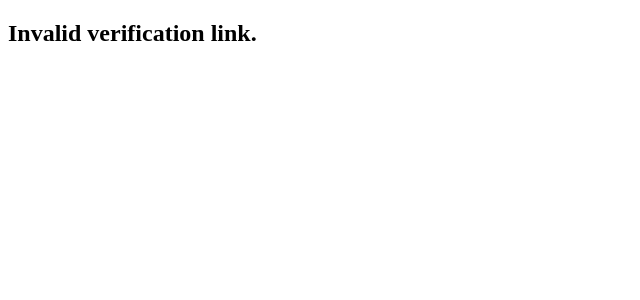
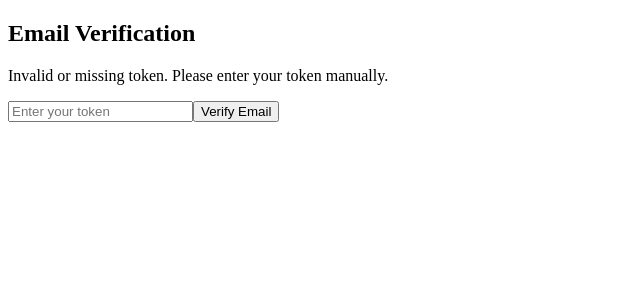
Before and after one commit to TheEnam/ATP-Frontend, a React (Create React App) app: page /email/verify in a window 1280 px wide. Shown: the top 300 px of the page, without its empty margins (0-640 px from the left). Built offline with nearby package versions, Linux system fonts and the light colour scheme; the HTML template or start-up script is replaced by a standard one.

Commit message:
verifyEmail

```diff
--- a/src/App.js
+++ b/src/App.js
@@ -11,6 +11,7 @@ import Login from "./Authentication/Login";
 import SignUp from "./Authentication/SignUp";
 import VerifyEmail from "./Authentication/VerifyEmail";
 import EmailVerify from "./Authentication/EmailVerify";
+import ForgotPassword from "./Authentication/ForgotPassword";
 
 function AppLayout({ children }) {
   return (
@@ -32,6 +33,8 @@ function App() {
         <Route path="/verify-email" element={<VerifyEmail email=" " />} />
         <Route path="/verify-email/:email" element={<VerifyEmail />} />
         <Route path="/email/verify" element={<EmailVerify />} />
+        <Route path="/forgot-password" element={<ForgotPassword />} />
+        <Route path="/reset-password/:token" element={<ForgotPassword />} />
 
 
         {/* Routes WITH sidebar */}
--- a/src/Authentication/EmailVerify.js
+++ b/src/Authentication/EmailVerify.js
@@ -3,41 +3,69 @@ import { useLocation, useNavigate } from "react-router-dom";
 import { verifyEmail } from "../api/auth/verifyEmail";
 
 const EmailVerify = () => {
+  const [token, setToken] = useState("");
   const [message, setMessage] = useState("Verifying...");
+  const [manualEntry, setManualEntry] = useState(false);
+  const navigate = useNavigate();
   const location = useLocation();
-  const navigate = useNavigate();
 
   useEffect(() => {
     const queryParams = new URLSearchParams(location.search);
-    const token = queryParams.get("token");
+    const urlToken = queryParams.get("token");
 
-    const handleVerify = async () => {
+    if (urlToken) {
+      handleVerify(urlToken);
+    } else {
+      setMessage("Invalid or missing token. Please enter your token manually.");
+      setManualEntry(true);
+    }
+  }, [location]);
+
+  const handleVerify = async (t) => {
+    setMessage("Verifying...");
     try {
-        const result = await verifyEmail(token);
+      const result = await verifyEmail(t);
       console.log("Verification result:", result);
-        // if (result.error) {
-        //   setMessage(result.error);
-        //   return;
-        // }
       setMessage("Email verified successfully! Redirecting to login...");
       setTimeout(() => navigate("/login"), 3000);
     } catch (err) {
       console.error("Verification failed:", err);
-        setMessage("Verification failed. The link may have expired or is invalid.");
+      setMessage("Verification failed. Invalid or expired token.");
+      setManualEntry(true);
     }
   };
 
-    if (token) {
-      handleVerify();
-    } else {
-      setMessage("Invalid verification link.");
+  const handleSubmit = (e) => {
+    e.preventDefault();
+    if (token.trim()) {
+      handleVerify(token.trim());
     }
-  }, [location, navigate]);
+  };
 
   return (
     <div className="flex justify-center items-center h-screen bg-gray-100">
-      <div className="bg-white p-6 rounded shadow text-center">
-        <h2 className="text-lg font-semibold">{message}</h2>
+      <div className="bg-white p-6 rounded shadow text-center w-full max-w-md">
+        <h2 className="text-lg font-semibold mb-3">Email Verification</h2>
+        <p className="mb-4 text-gray-700">{message}</p>
+
+        {manualEntry && (
+          <form onSubmit={handleSubmit}>
+            <input
+              type="text"
+              placeholder="Enter your token"
+              value={token}
+              onChange={(e) => setToken(e.target.value)}
+              className="w-full p-2 border rounded mb-3"
+              required
+            />
+            <button
+              type="submit"
+              className="w-full bg-black text-white p-2 rounded hover:bg-gray-800"
+            >
+              Verify Email
+            </button>
+          </form>
+        )}
       </div>
     </div>
   );
--- a/src/Authentication/ForgotPassword.js
+++ b/src/Authentication/ForgotPassword.js
@@ -4,6 +4,7 @@ import { forgotPassword } from "../api/auth/forgotPassword"; // API call to send
 const ForgotPassword = () => {
     const [email, setEmail] = useState("");
     const [message, setMessage] = useState("");
+    const [error, setError] = useState("");
     const [loading, setLoading] = useState(false);
 
     const handleSubmit = async (e) => {
@@ -12,10 +13,12 @@ const ForgotPassword = () => {
         setMessage("");
 
     try {
-      const response = await forgotPassword({ email });
-      setMessage("Password reset link sent to your email. Please check your inbox.");
-    } catch (error) {
-      setMessage("Failed to send password reset link. Please try again later.");
+        const response = await forgotPassword(email);
+        console.log("Response from forgot password API:", response);
+        setMessage("Password reset link sent. Please check your inbox.");
+    } catch (err) {
+        setError(error.response?.data?.message || "Something went wrong");
+        console.err("Error sending password reset link:", err);
     } finally {
       setLoading(false);
     }
@@ -37,9 +40,11 @@ const ForgotPassword = () => {
           className="w-full p-2 border rounded mb-3"
           required
         />
+
         {message && (
           <p className="text-center text-sm mb-3 text-gray-500">{message}</p>
         )}
+
         <button
           type="submit"
           disabled={loading}
--- a/src/Authentication/Login.js
+++ b/src/Authentication/Login.js
@@ -30,7 +30,7 @@ export default function Login(){
         sessionStorage.setItem("token", response.token);
       }
 
-      navigate("/dashboard"); // or your post-login route
+      navigate("/dashboard");
     } catch (err) {
       console.error("Login failed response:", err?.response?.data || err);
       setError(err?.response?.data?.message || "Login failed. Please try again.");
--- a/src/api/auth/forgotPassword.js
+++ b/src/api/auth/forgotPassword.js
@@ -1,6 +1,6 @@
 import axios from "../axiosInstance";
 
-export const forgotPassword = async (data) => {
-  const response = await axios.post("/auth/password/forgot", data);
+export const forgotPassword = async (email) => {
+  const response = await axios.post("/auth/password/forgot", { email });
   return response.data;
 };
--- a/src/api/auth/verifyEmail.js
+++ b/src/api/auth/verifyEmail.js
@@ -1,7 +1,7 @@
 import axios from "../axiosInstance";
 
 export const verifyEmail = async (token) => {
-  const response = await axios.get(`/auth/verify-email?token=${token}`);
+  const response = await axios.post("/auth/email/verify");
   return response.data;
 };
 export const resendVerificationEmail = async (email) => {
```
Lines whose indentation alone changed are shown as unchanged.
